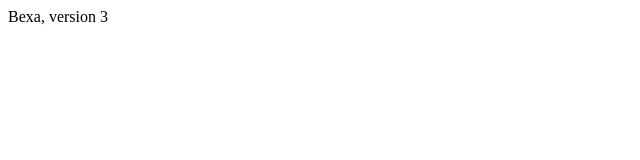
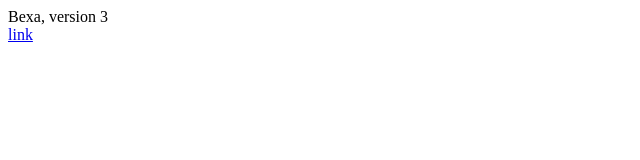
Before and after one commit to BexaGal/citest, a plain HTML site: page contents/index.html in a window 1280 px wide. Shown: the full height of the page, 0-640 px from the left. Drawn offline with Linux system fonts and the light colour scheme.

Commit message:
Update index.html

```diff
--- a/contents/index.html
+++ b/contents/index.html
@@ -1,3 +1,5 @@
 <html>
 Bexa, version 3
+<br>
+  <a href="http://ingress.bexa.local/bexa">link</a>
 </html>
```
